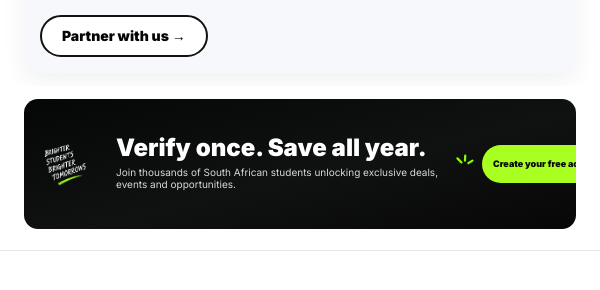
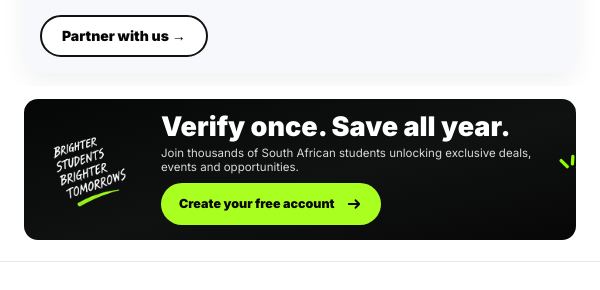
Before and after one commit to samuelhyerahyera7-sketch/studentperks, a plain HTML site: page index.html in a window 600 px wide. Shown: the part 2332-2622 px from the top of the page. Drawn offline with nearby package versions, Linux system fonts and the light colour scheme; no server answers.

Commit message:
Match verify save banner proportions

```diff
--- a/index.html
+++ b/index.html
@@ -1812,61 +1812,75 @@ body.public-redesign .applied-banner {
 }
 @media(max-width:900px){
   .verify-save {
-    grid-template-columns: 78px minmax(350px, 1fr) 24px auto;
-    gap: 8px;
+    grid-template-columns: 154px minmax(0, 1fr) 78px;
+    grid-template-areas:
+      "mark copy rays"
+      "mark button rays";
+    column-gap: 18px;
+    row-gap: 8px;
     min-height: 130px;
-    padding: 16px 14px;
+    padding: 15px 22px;
   }
   .verify-save__mark {
-    width: 72px;
+    grid-area: mark;
+    width: 128px;
+    justify-self: center;
+  }
+  .verify-save__copy {
+    grid-area: copy;
   }
   .verify-save__copy h2 {
-    font-size: 26px;
+    font-size: 30px;
   }
   .verify-save__copy p {
-    max-width: 350px;
-    font-size: 11px;
+    max-width: 390px;
+    font-size: 12px;
     line-height: 1.25;
   }
   .verify-save__rays {
+    grid-area: rays;
     display: block;
-    width: 24px;
+    width: 52px;
+    justify-self: center;
   }
   .verify-save__button {
-    min-height: 40px;
-    gap: 8px;
-    padding: 0 12px;
-    font-size: 11px;
+    grid-area: button;
+    justify-self: start;
+    min-height: 42px;
+    gap: 12px;
+    padding: 0 22px;
+    font-size: 13px;
   }
   .verify-save__button img {
-    width: 17px;
-    height: 17px;
+    width: 18px;
+    height: 18px;
   }
 }
 @media(max-width:760px) and (min-width:561px){
   .verify-save {
-    grid-template-columns: 70px minmax(330px, 1fr) 20px auto;
-    gap: 8px;
-    padding: 16px 14px;
+    grid-template-columns: 116px minmax(390px, 1fr) 30px;
+    column-gap: 5px;
+    row-gap: 8px;
+    padding: 15px 16px;
   }
   .verify-save__mark {
-    width: 64px;
+    width: 112px;
   }
   .verify-save__copy h2 {
-    font-size: 24px;
+    font-size: 27px;
   }
   .verify-save__copy p {
-    max-width: 330px;
-    font-size: 10px;
+    max-width: 390px;
+    font-size: 11.5px;
   }
   .verify-save__rays {
-    width: 20px;
+    width: 30px;
   }
   .verify-save__button {
-    min-height: 38px;
-    gap: 8px;
-    padding: 0 11px;
-    font-size: 9px;
+    min-height: 42px;
+    gap: 10px;
+    padding: 0 18px;
+    font-size: 12.5px;
   }
 }
 @media(max-width:560px){
```
Also changed, not shown: screenshots/verify-save/verify-save-360.png, screenshots/verify-save/verify-save-390.png, screenshots/verify-save/verify-save-430.png, screenshots/verify-save/verify-save-768.png.
